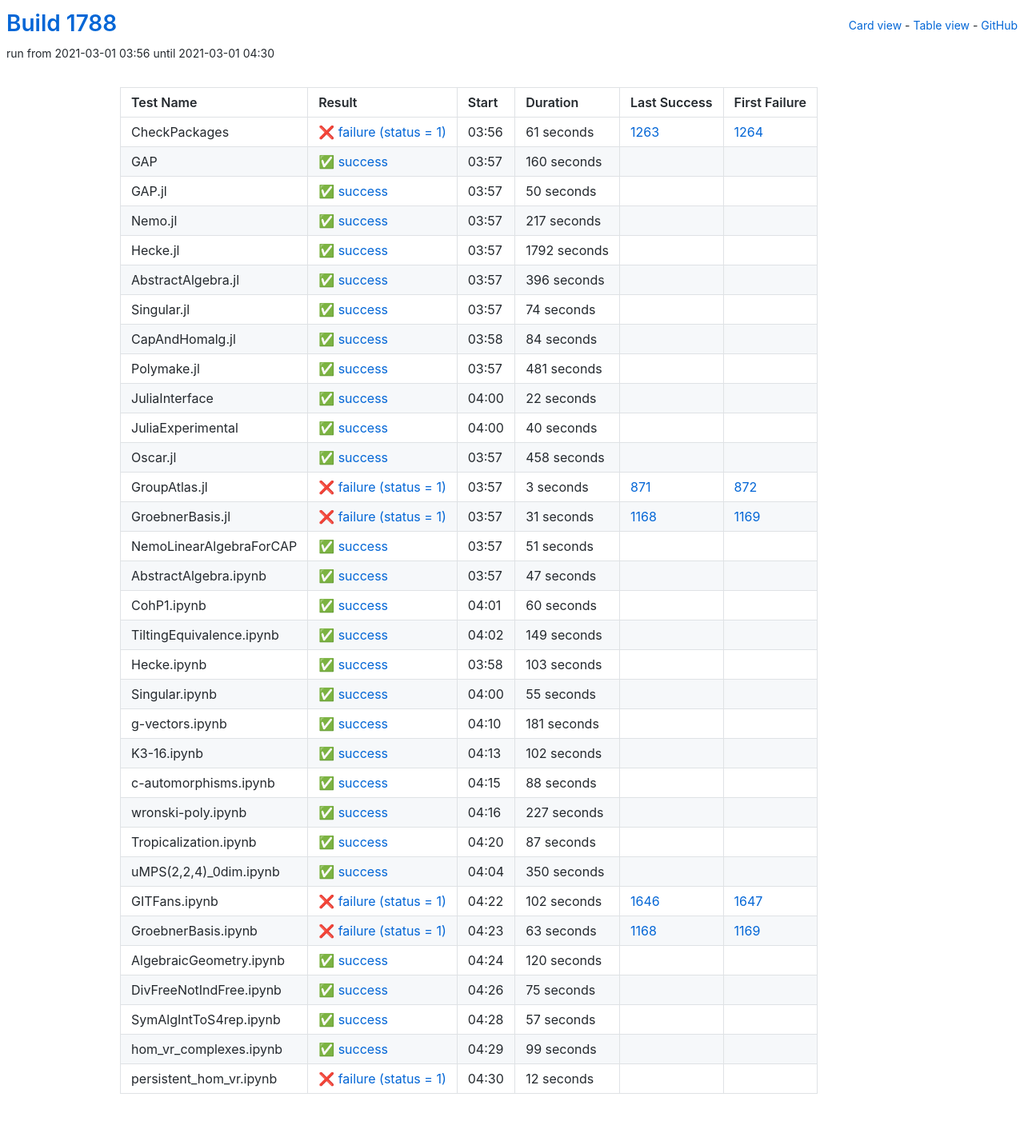
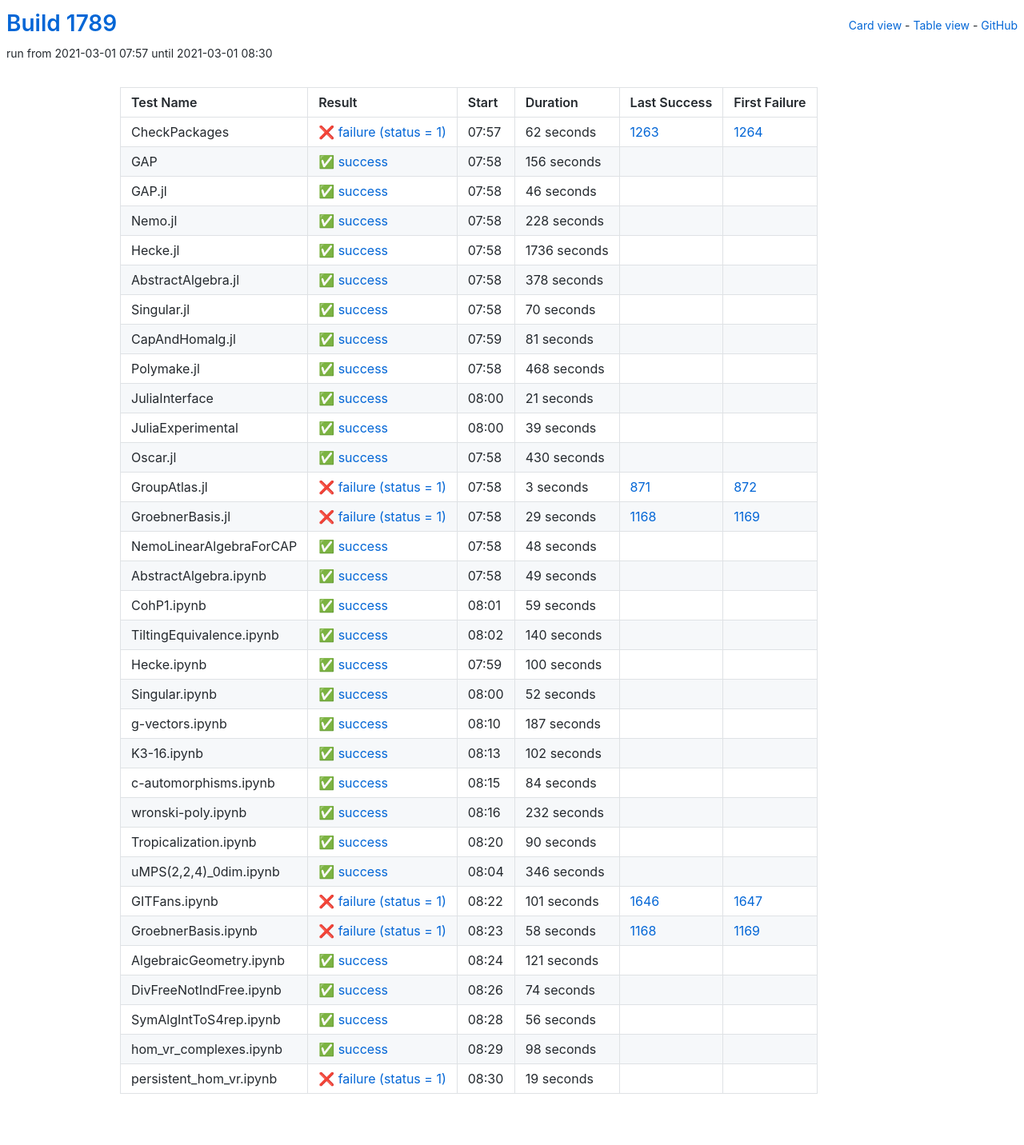
Before and after one commit to oscar-system/oscar-ci-status-stable, a Jekyll site: the page built from table.html, in a window 1280 px wide. Shown: the whole page at 80% size. Built offline with Jekyll 4.4.1, drawn with Linux system fonts in a browser that asks for light colours.

Commit message:
Build #1789

```diff
--- a/_data/ci.yml
+++ b/_data/ci.yml
@@ -1,6 +1,6 @@
 ---
-build: 1788
-build_url: https://oscarci.mathematik.uni-kl.de/job/oscar-stable/1788/
+build: 1789
+build_url: https://oscarci.mathematik.uni-kl.de/job/oscar-stable/1789/
 job: oscar-stable
 organization: oscar-system
 repo: oscar-ci-status-stable
@@ -8,152 +8,152 @@ repourl: https://github.com/oscar-system/oscar-ci-status-stable
 tests:
 - name: CheckPackages
   id: checkpackages
-  log: https://oscarci.mathematik.uni-kl.de/job/oscar-stable/1788/artifact/logs/build-1788/CheckPackages.log
-  start: 2021-03-01 03:56
+  log: https://oscarci.mathematik.uni-kl.de/job/oscar-stable/1789/artifact/logs/build-1789/CheckPackages.log
+  start: 2021-03-01 07:57
   success: false
   exitcode: 1
   status: failure
-  duration: 61
+  duration: 62
   last_success: 1263
   last_success_url: https://oscarci.mathematik.uni-kl.de/job/oscar-stable/1263/
   first_failure: 1264
   first_failure_url: https://oscarci.mathematik.uni-kl.de/job/oscar-stable/1264/
 - name: GAP
   id: gap
-  log: https://oscarci.mathematik.uni-kl.de/job/oscar-stable/1788/artifact/logs/build-1788/GAP.log
-  start: 2021-03-01 03:57
+  log: https://oscarci.mathematik.uni-kl.de/job/oscar-stable/1789/artifact/logs/build-1789/GAP.log
+  start: 2021-03-01 07:58
   success: true
   exitcode: 0
   status: success
-  duration: 160
+  duration: 156
   last_success: false
   last_success_url:
   first_failure: false
   first_failure_url:
 - name: GAP.jl
   id: gap-jl
-  log: https://oscarci.mathematik.uni-kl.de/job/oscar-stable/1788/artifact/logs/build-1788/GAP.jl.log
-  start: 2021-03-01 03:57
+  log: https://oscarci.mathematik.uni-kl.de/job/oscar-stable/1789/artifact/logs/build-1789/GAP.jl.log
+  start: 2021-03-01 07:58
   success: true
   exitcode: 0
   status: success
-  duration: 50
+  duration: 46
   last_success: false
   last_success_url:
   first_failure: false
   first_failure_url:
 - name: Nemo.jl
   id: nemo-jl
-  log: https://oscarci.mathematik.uni-kl.de/job/oscar-stable/1788/artifact/logs/build-1788/Nemo.jl.log
-  start: 2021-03-01 03:57
+  log: https://oscarci.mathematik.uni-kl.de/job/oscar-stable/1789/artifact/logs/build-1789/Nemo.jl.log
+  start: 2021-03-01 07:58
   success: true
   exitcode: 0
   status: success
-  duration: 217
+  duration: 228
   last_success: false
   last_success_url:
   first_failure: false
   first_failure_url:
 - name: Hecke.jl
   id: hecke-jl
-  log: https://oscarci.mathematik.uni-kl.de/job/oscar-stable/1788/artifact/logs/build-1788/Hecke.jl.log
-  start: 2021-03-01 03:57
+  log: https://oscarci.mathematik.uni-kl.de/job/oscar-stable/1789/artifact/logs/build-1789/Hecke.jl.log
+  start: 2021-03-01 07:58
   success: true
   exitcode: 0
   status: success
-  duration: 1792
+  duration: 1736
   last_success: false
   last_success_url:
   first_failure: false
   first_failure_url:
 - name: AbstractAlgebra.jl
   id: abstractalgebra-jl
-  log: https://oscarci.mathematik.uni-kl.de/job/oscar-stable/1788/artifact/logs/build-1788/AbstractAlgebra.jl.log
-  start: 2021-03-01 03:57
+  log: https://oscarci.mathematik.uni-kl.de/job/oscar-stable/1789/artifact/logs/build-1789/AbstractAlgebra.jl.log
+  start: 2021-03-01 07:58
   success: true
   exitcode: 0
   status: success
-  duration: 396
+  duration: 378
   last_success: false
   last_success_url:
   first_failure: false
   first_failure_url:
 - name: Singular.jl
   id: singular-jl
-  log: https://oscarci.mathematik.uni-kl.de/job/oscar-stable/1788/artifact/logs/build-1788/Singular.jl.log
-  start: 2021-03-01 03:57
+  log: https://oscarci.mathematik.uni-kl.de/job/oscar-stable/1789/artifact/logs/build-1789/Singular.jl.log
+  start: 2021-03-01 07:58
   success: true
   exitcode: 0
   status: success
-  duration: 74
+  duration: 70
   last_success: false
   last_success_url:
   first_failure: false
   first_failure_url:
 - name: CapAndHomalg.jl
   id: capandhomalg-jl
-  log: https://oscarci.mathematik.uni-kl.de/job/oscar-stable/1788/artifact/logs/build-1788/CapAndHomalg.jl.log
-  start: 2021-03-01 03:58
+  log: https://oscarci.mathematik.uni-kl.de/job/oscar-stable/1789/artifact/logs/build-1789/CapAndHomalg.jl.log
+  start: 2021-03-01 07:59
   success: true
   exitcode: 0
   status: success
-  duration: 84
+  duration: 81
   last_success: false
   last_success_url:
   first_failure: false
   first_failure_url:
 - name: Polymake.jl
   id: polymake-jl
-  log: https://oscarci.mathematik.uni-kl.de/job/oscar-stable/1788/artifact/logs/build-1788/Polymake.jl.log
-  start: 2021-03-01 03:57
+  log: https://oscarci.mathematik.uni-kl.de/job/oscar-stable/1789/artifact/logs/build-1789/Polymake.jl.log
+  start: 2021-03-01 07:58
   success: true
   exitcode: 0
   status: success
-  duration: 481
+  duration: 468
   last_success: false
   last_success_url:
   first_failure: false
   first_failure_url:
 - name: JuliaInterface
   id: juliainterface
-  log: https://oscarci.mathematik.uni-kl.de/job/oscar-stable/1788/artifact/logs/build-1788/JuliaInterface.log
-  start: 2021-03-01 04:00
+  log: https://oscarci.mathematik.uni-kl.de/job/oscar-stable/1789/artifact/logs/build-1789/JuliaInterface.log
+  start: 2021-03-01 08:00
   success: true
   exitcode: 0
   status: success
-  duration: 22
+  duration: 21
   last_success: false
   last_success_url:
   first_failure: false
   first_failure_url:
 - name: JuliaExperimental
   id: juliaexperimental
-  log: https://oscarci.mathematik.uni-kl.de/job/oscar-stable/1788/artifact/logs/build-1788/JuliaExperimental.log
-  start: 2021-03-01 04:00
+  log: https://oscarci.mathematik.uni-kl.de/job/oscar-stable/1789/artifact/logs/build-1789/JuliaExperimental.log
+  start: 2021-03-01 08:00
   success: true
   exitcode: 0
   status: success
-  duration: 40
+  duration: 39
   last_success: false
   last_success_url:
   first_failure: false
   first_failure_url:
 - name: Oscar.jl
   id: oscar-jl
-  log: https://oscarci.mathematik.uni-kl.de/job/oscar-stable/1788/artifact/logs/build-1788/Oscar.jl.log
-  start: 2021-03-01 03:57
+  log: https://oscarci.mathematik.uni-kl.de/job/oscar-stable/1789/artifact/logs/build-1789/Oscar.jl.log
+  start: 2021-03-01 07:58
   success: true
   exitcode: 0
   status: success
-  duration: 458
+  duration: 430
   last_success: false
   last_success_url:
   first_failure: false
   first_failure_url:
 - name: GroupAtlas.jl
   id: groupatlas-jl
-  log: https://oscarci.mathematik.uni-kl.de/job/oscar-stable/1788/artifact/logs/build-1788/GroupAtlas.jl.log
-  start: 2021-03-01 03:57
+  log: https://oscarci.mathematik.uni-kl.de/job/oscar-stable/1789/artifact/logs/build-1789/GroupAtlas.jl.log
+  start: 2021-03-01 07:58
   success: false
   exitcode: 1
   status: failure
@@ -164,104 +164,104 @@ tests:
   first_failure_url: https://oscarci.mathematik.uni-kl.de/job/oscar-stable/872/
 - name: GroebnerBasis.jl
   id: groebnerbasis-jl
-  log: https://oscarci.mathematik.uni-kl.de/job/oscar-stable/1788/artifact/logs/build-1788/GroebnerBasis.jl.log
-  start: 2021-03-01 03:57
+  log: https://oscarci.mathematik.uni-kl.de/job/oscar-stable/1789/artifact/logs/build-1789/GroebnerBasis.jl.log
+  start: 2021-03-01 07:58
   success: false
   exitcode: 1
   status: failure
-  duration: 31
+  duration: 29
   last_success: 1168
   last_success_url: https://oscarci.mathematik.uni-kl.de/job/oscar-stable/1168/
   first_failure: 1169
   first_failure_url: https://oscarci.mathematik.uni-kl.de/job/oscar-stable/1169/
 - name: NemoLinearAlgebraForCAP
   id: nemolinearalgebraforcap
-  log: https://oscarci.mathematik.uni-kl.de/job/oscar-stable/1788/artifact/logs/build-1788/NemoLinearAlgebraForCAP.log
-  start: 2021-03-01 03:57
+  log: https://oscarci.mathematik.uni-kl.de/job/oscar-stable/1789/artifact/logs/build-1789/NemoLinearAlgebraForCAP.log
+  start: 2021-03-01 07:58
   success: true
   exitcode: 0
   status: success
-  duration: 51
+  duration: 48
   last_success: false
   last_success_url:
   first_failure: false
   first_failure_url:
 - name: AbstractAlgebra.ipynb
   id: abstractalgebra-ipynb
-  log: https://oscarci.mathematik.uni-kl.de/job/oscar-stable/1788/artifact/logs/build-1788/AbstractAlgebra.ipynb.log
-  start: 2021-03-01 03:57
+  log: https://oscarci.mathematik.uni-kl.de/job/oscar-stable/1789/artifact/logs/build-1789/AbstractAlgebra.ipynb.log
+  start: 2021-03-01 07:58
   success: true
   exitcode: 0
   status: success
-  duration: 47
+  duration: 49
   last_success: false
   last_success_url:
   first_failure: false
   first_failure_url:
 - name: CohP1.ipynb
   id: cohp1-ipynb
-  log: https://oscarci.mathematik.uni-kl.de/job/oscar-stable/1788/artifact/logs/build-1788/CohP1.ipynb.log
-  start: 2021-03-01 04:01
+  log: https://oscarci.mathematik.uni-kl.de/job/oscar-stable/1789/artifact/logs/build-1789/CohP1.ipynb.log
+  start: 2021-03-01 08:01
   success: true
   exitcode: 0
   status: success
-  duration: 60
+  duration: 59
   last_success: false
   last_success_url:
   first_failure: false
   first_failure_url:
 - name: TiltingEquivalence.ipynb
   id: tiltingequivalence-ipynb
-  log: https://oscarci.mathematik.uni-kl.de/job/oscar-stable/1788/artifact/logs/build-1788/TiltingEquivalence.ipynb.log
-  start: 2021-03-01 04:02
+  log: https://oscarci.mathematik.uni-kl.de/job/oscar-stable/1789/artifact/logs/build-1789/TiltingEquivalence.ipynb.log
+  start: 2021-03-01 08:02
   success: true
   exitcode: 0
   status: success
-  duration: 149
+  duration: 140
   last_success: false
   last_success_url:
   first_failure: false
   first_failure_url:
 - name: Hecke.ipynb
   id: hecke-ipynb
-  log: https://oscarci.mathematik.uni-kl.de/job/oscar-stable/1788/artifact/logs/build-1788/Hecke.ipynb.log
-  start: 2021-03-01 03:58
+  log: https://oscarci.mathematik.uni-kl.de/job/oscar-stable/1789/artifact/logs/build-1789/Hecke.ipynb.log
+  start: 2021-03-01 07:59
   success: true
   exitcode: 0
   status: success
-  duration: 103
+  duration: 100
   last_success: false
   last_success_url:
   first_failure: false
   first_failure_url:
 - name: Singular.ipynb
   id: singular-ipynb
-  log: https://oscarci.mathematik.uni-kl.de/job/oscar-stable/1788/artifact/logs/build-1788/Singular.ipynb.log
-  start: 2021-03-01 04:00
+  log: https://oscarci.mathematik.uni-kl.de/job/oscar-stable/1789/artifact/logs/build-1789/Singular.ipynb.log
+  start: 2021-03-01 08:00
   success: true
   exitcode: 0
   status: success
-  duration: 55
+  duration: 52
   last_success: false
   last_success_url:
   first_failure: false
   first_failure_url:
 - name: g-vectors.ipynb
   id: g-vectors-ipynb
-  log: https://oscarci.mathematik.uni-kl.de/job/oscar-stable/1788/artifact/logs/build-1788/g-vectors.ipynb.log
-  start: 2021-03-01 04:10
+  log: https://oscarci.mathematik.uni-kl.de/job/oscar-stable/1789/artifact/logs/build-1789/g-vectors.ipynb.log
+  start: 2021-03-01 08:10
   success: true
   exitcode: 0
   status: success
-  duration: 181
+  duration: 187
   last_success: false
   last_success_url:
   first_failure: false
   first_failure_url:
 - name: K3-16.ipynb
   id: k3-16-ipynb
-  log: https://oscarci.mathematik.uni-kl.de/job/oscar-stable/1788/artifact/logs/build-1788/K3-16.ipynb.log
-  start: 2021-03-01 04:13
+  log: https://oscarci.mathematik.uni-kl.de/job/oscar-stable/1789/artifact/logs/build-1789/K3-16.ipynb.log
+  start: 2021-03-01 08:13
   success: true
   exitcode: 0
   status: success
@@ -272,132 +272,132 @@ tests:
   first_failure_url:
 - name: c-automorphisms.ipynb
   id: c-automorphisms-ipynb
-  log: https://oscarci.mathematik.uni-kl.de/job/oscar-stable/1788/artifact/logs/build-1788/c-automorphisms.ipynb.log
-  start: 2021-03-01 04:15
+  log: https://oscarci.mathematik.uni-kl.de/job/oscar-stable/1789/artifact/logs/build-1789/c-automorphisms.ipynb.log
+  start: 2021-03-01 08:15
   success: true
   exitcode: 0
   status: success
-  duration: 88
+  duration: 84
   last_success: false
   last_success_url:
   first_failure: false
   first_failure_url:
 - name: wronski-poly.ipynb
   id: wronski-poly-ipynb
-  log: https://oscarci.mathematik.uni-kl.de/job/oscar-stable/1788/artifact/logs/build-1788/wronski-poly.ipynb.log
-  start: 2021-03-01 04:16
+  log: https://oscarci.mathematik.uni-kl.de/job/oscar-stable/1789/artifact/logs/build-1789/wronski-poly.ipynb.log
+  start: 2021-03-01 08:16
   success: true
   exitcode: 0
   status: success
-  duration: 227
+  duration: 232
   last_success: false
   last_success_url:
   first_failure: false
   first_failure_url:
 - name: Tropicalization.ipynb
   id: tropicalization-ipynb
-  log: https://oscarci.mathematik.uni-kl.de/job/oscar-stable/1788/artifact/logs/build-1788/Tropicalization.ipynb.log
-  start: 2021-03-01 04:20
+  log: https://oscarci.mathematik.uni-kl.de/job/oscar-stable/1789/artifact/logs/build-1789/Tropicalization.ipynb.log
+  start: 2021-03-01 08:20
   success: true
   exitcode: 0
   status: success
-  duration: 87
+  duration: 90
   last_success: false
   last_success_url:
   first_failure: false
   first_failure_url:
 - name: uMPS(2,2,4)_0dim.ipynb
   id: umps-2-2-4-0dim-ipynb
-  log: https://oscarci.mathematik.uni-kl.de/job/oscar-stable/1788/artifact/logs/build-1788/uMPS-2-2-4-_0dim.ipynb.log
-  start: 2021-03-01 04:04
+  log: https://oscarci.mathematik.uni-kl.de/job/oscar-stable/1789/artifact/logs/build-1789/uMPS-2-2-4-_0dim.ipynb.log
+  start: 2021-03-01 08:04
   success: true
   exitcode: 0
   status: success
-  duration: 350
+  duration: 346
   last_success: false
   last_success_url:
   first_failure: false
   first_failure_url:
 - name: GITFans.ipynb
   id: gitfans-ipynb
-  log: https://oscarci.mathematik.uni-kl.de/job/oscar-stable/1788/artifact/logs/build-1788/GITFans.ipynb.log
-  start: 2021-03-01 04:22
+  log: https://oscarci.mathematik.uni-kl.de/job/oscar-stable/1789/artifact/logs/build-1789/GITFans.ipynb.log
+  start: 2021-03-01 08:22
   success: false
   exitcode: 1
   status: failure
-  duration: 102
+  duration: 101
   last_success: 1646
   last_success_url: https://oscarci.mathematik.uni-kl.de/job/oscar-stable/1646/
   first_failure: 1647
   first_failure_url: https://oscarci.mathematik.uni-kl.de/job/oscar-stable/1647/
 - name: GroebnerBasis.ipynb
   id: groebnerbasis-ipynb
-  log: https://oscarci.mathematik.uni-kl.de/job/oscar-stable/1788/artifact/logs/build-1788/GroebnerBasis.ipynb.log
-  start: 2021-03-01 04:23
+  log: https://oscarci.mathematik.uni-kl.de/job/oscar-stable/1789/artifact/logs/build-1789/GroebnerBasis.ipynb.log
+  start: 2021-03-01 08:23
   success: false
   exitcode: 1
   status: failure
-  duration: 63
+  duration: 58
   last_success: 1168
   last_success_url: https://oscarci.mathematik.uni-kl.de/job/oscar-stable/1168/
   first_failure: 1169
   first_failure_url: https://oscarci.mathematik.uni-kl.de/job/oscar-stable/1169/
 - name: AlgebraicGeometry.ipynb
   id: algebraicgeometry-ipynb
-  log: https://oscarci.mathematik.uni-kl.de/job/oscar-stable/1788/artifact/logs/build-1788/AlgebraicGeometry.ipynb.log
-  start: 2021-03-01 04:24
+  log: https://oscarci.mathematik.uni-kl.de/job/oscar-stable/1789/artifact/logs/build-1789/AlgebraicGeometry.ipynb.log
+  start: 2021-03-01 08:24
   success: true
   exitcode: 0
   status: success
-  duration: 120
+  duration: 121
   last_success: false
   last_success_url:
   first_failure: false
   first_failure_url:
 - name: DivFreeNotIndFree.ipynb
   id: divfreenotindfree-ipynb
-  log: https://oscarci.mathematik.uni-kl.de/job/oscar-stable/1788/artifact/logs/build-1788/DivFreeNotIndFree.ipynb.log
-  start: 2021-03-01 04:26
+  log: https://oscarci.mathematik.uni-kl.de/job/oscar-stable/1789/artifact/logs/build-1789/DivFreeNotIndFree.ipynb.log
+  start: 2021-03-01 08:26
   success: true
   exitcode: 0
   status: success
-  duration: 75
+  duration: 74
   last_success: false
   last_success_url:
   first_failure: false
   first_failure_url:
 - name: SymAlgIntToS4rep.ipynb
   id: symalginttos4rep-ipynb
-  log: https://oscarci.mathematik.uni-kl.de/job/oscar-stable/1788/artifact/logs/build-1788/SymAlgIntToS4rep.ipynb.log
-  start: 2021-03-01 04:28
+  log: https://oscarci.mathematik.uni-kl.de/job/oscar-stable/1789/artifact/logs/build-1789/SymAlgIntToS4rep.ipynb.log
+  start: 2021-03-01 08:28
   success: true
   exitcode: 0
   status: success
-  duration: 57
+  duration: 56
   last_success: false
   last_success_url:
   first_failure: false
   first_failure_url:
 - name: hom_vr_complexes.ipynb
   id: hom-vr-complexes-ipynb
-  log: https://oscarci.mathematik.uni-kl.de/job/oscar-stable/1788/artifact/logs/build-1788/hom_vr_complexes.ipynb.log
-  start: 2021-03-01 04:29
+  log: https://oscarci.mathematik.uni-kl.de/job/oscar-stable/1789/artifact/logs/build-1789/hom_vr_complexes.ipynb.log
+  start: 2021-03-01 08:29
   success: true
   exitcode: 0
   status: success
-  duration: 99
+  duration: 98
   last_success: false
   last_success_url:
   first_failure: false
   first_failure_url:
 - name: persistent_hom_vr.ipynb
   id: persistent-hom-vr-ipynb
-  log: https://oscarci.mathematik.uni-kl.de/job/oscar-stable/1788/artifact/logs/build-1788/persistent_hom_vr.ipynb.log
-  start: 2021-03-01 04:30
+  log: https://oscarci.mathematik.uni-kl.de/job/oscar-stable/1789/artifact/logs/build-1789/persistent_hom_vr.ipynb.log
+  start: 2021-03-01 08:30
   success: false
   exitcode: 1
   status: failure
-  duration: 12
+  duration: 19
   last_success: false
   last_success_url:
   first_failure: false
```
Also changed, not shown: README.md.
